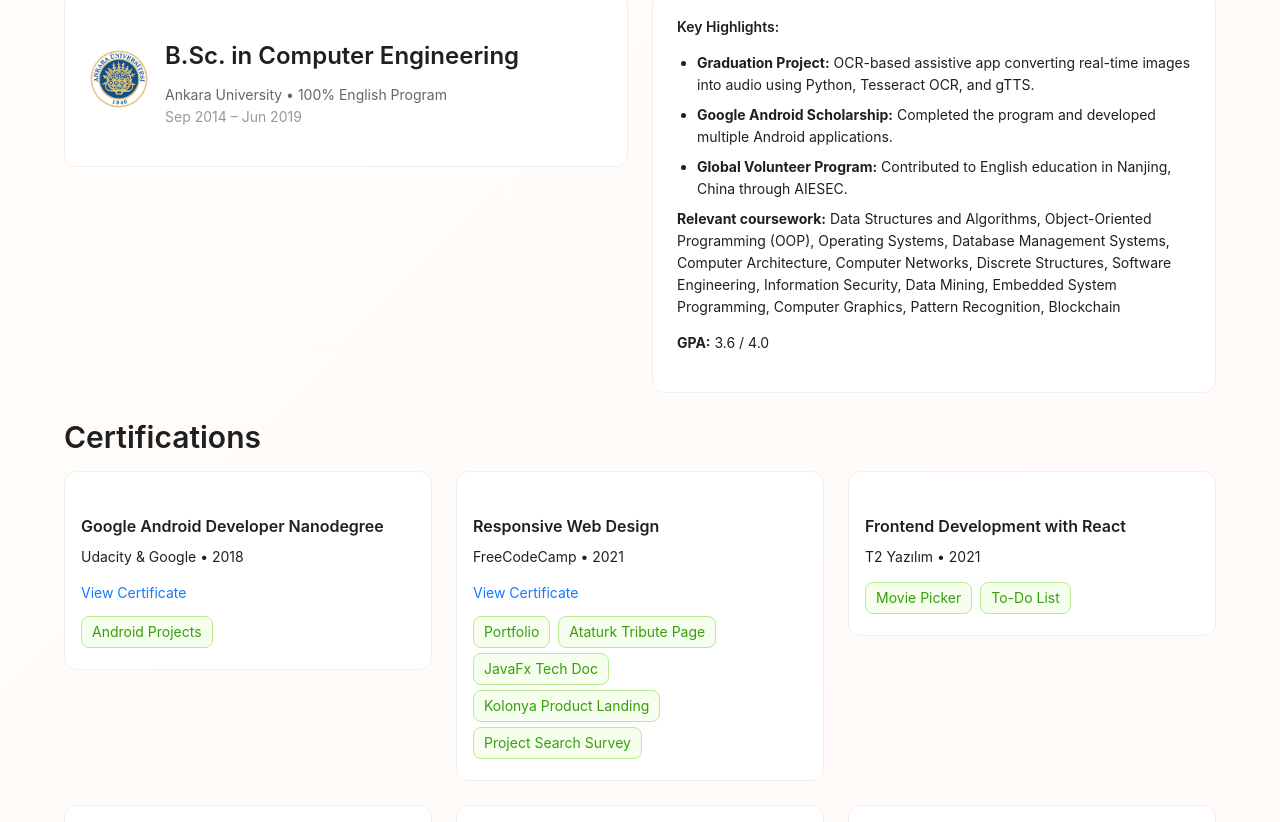
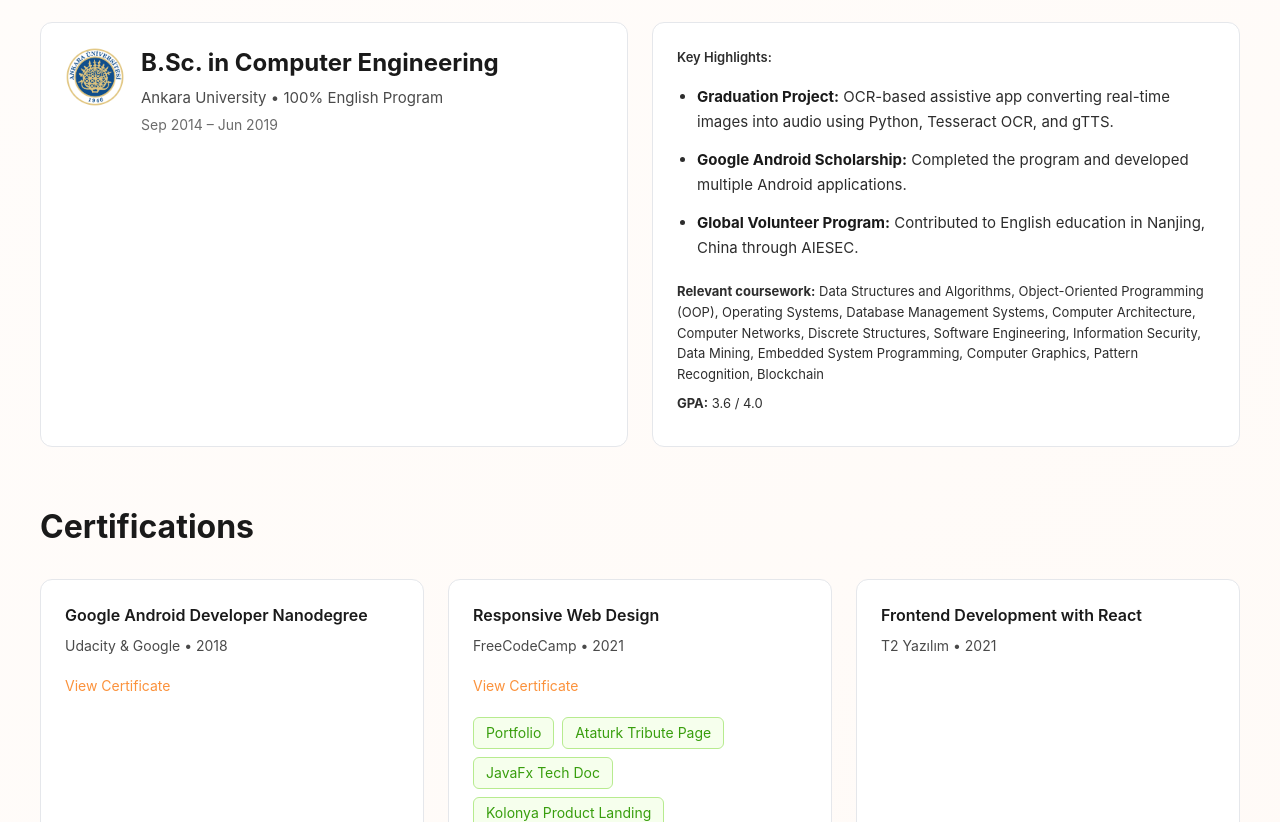
Before and after one commit to aysedemirel/aysedemirel.github.io, a React (Vite) app: page /#/ in a window 1280 px wide. Shown: the part 3718-4540 px from the top of the page. Built offline with nearby package versions, Linux system fonts and the light colour scheme.

Commit message:
Update education card

```diff
--- a/src/components/CertificationPart.tsx
+++ b/src/components/CertificationPart.tsx
@@ -1,4 +1,4 @@
-import { Card, Col, Row, Tag, Typography } from 'antd';
+import { Card, Tag, Typography } from 'antd';
 import { certifications } from '../constants/certifications';
 import { motion } from 'framer-motion';
 
@@ -8,10 +8,10 @@
   return (
     <div className="certificates">
       <Title level={2}>Certifications</Title>
-      <Row gutter={[24, 24]} className="certificates-container">
+      <div className="certificates-grid">
         {certifications.map((cert, index) => (
-          <Col xs={24} sm={12} md={8} key={index}>
           <motion.div
+            key={index}
             initial={{ y: 20, opacity: 0 }}
             whileInView={{ y: 0, opacity: 1 }}
             transition={{
@@ -19,10 +19,12 @@
               delay: index * 0.05,
               ease: 'easeOut'
             }}
-              viewport={{ once: true, margin: '-50px' }}>
+            viewport={{ once: true, margin: '-50px' }}
+            className="certificate-grid-item"
+            style={{ height: '100%' }}>
             <Card hoverable className="certificate-card">
               <Title level={5}>{cert.title}</Title>
-                <Paragraph>
+              <Paragraph className="issuer-year">
                 {cert.issuer} • {cert.year}
               </Paragraph>
               {cert.certificateUrl && (
@@ -43,9 +45,8 @@
               )}
             </Card>
           </motion.div>
-          </Col>
         ))}
-      </Row>
+      </div>
     </div>
   );
 };
--- a/src/components/EducationPart.tsx
+++ b/src/components/EducationPart.tsx
@@ -1,4 +1,4 @@
-import { Card, Col, Row, Typography } from 'antd';
+import { Card, Typography } from 'antd';
 import { educationData } from '../constants/education';
 import { motion } from 'framer-motion';
 
@@ -8,10 +8,10 @@
   return (
     <div className="educations">
       <Title level={2}>Education</Title>
-      <Row gutter={[24, 24]} className="cards-container">
+      <div className="education-grid">
         {educationData.map((edu, index) => (
-          <Col xs={24} md={12} key={index}>
           <motion.div
+            key={index}
             initial={{ y: 20, opacity: 0 }}
             whileInView={{ y: 0, opacity: 1 }}
             transition={{
@@ -19,16 +19,13 @@
               delay: index * 0.08,
               ease: 'easeOut'
             }}
-              viewport={{ once: true, margin: '-50px' }}>
+            viewport={{ once: true, margin: '-50px' }}
+            className="education-grid-item"
+            style={{ height: '100%' }}>
             <Card hoverable className="education-card">
               {edu.type === 'summary' && (
                 <div className="education-header">
-                    <img
-                      src={edu.logo}
-                      alt={`${edu.school} Logo`}
-                      className="logo"
-                      loading="lazy"
-                    />
+                  <img src={edu.logo} alt={`${edu.school} Logo`} className="logo" loading="lazy" />
                   <div>
                     <Title level={3}>{edu.degree}</Title>
                     <Paragraph className="sub">
@@ -60,9 +57,8 @@
               )}
             </Card>
           </motion.div>
-          </Col>
         ))}
-      </Row>
+      </div>
     </div>
   );
 };
--- /dev/null
+++ b/src/styles/components/_certificates.scss
@@ -0,0 +1,112 @@
+@use '../base/base' as *;
+
+.certificates {
+  margin-top: 60px;
+  padding: 0 20px;
+  max-width: 1240px;
+  margin-left: auto;
+  margin-right: auto;
+
+  > h2 {
+    font-size: 32px !important;
+    font-weight: 700 !important;
+    color: #1a1a1a !important;
+    margin-bottom: 32px !important;
+  }
+
+  .certificates-grid {
+    display: grid;
+    grid-template-columns: repeat(3, 1fr);
+    gap: 24px;
+    max-width: 1200px;
+    margin: 0 auto;
+    align-items: stretch;
+    padding: 0;
+
+    @media (max-width: 768px) {
+      grid-template-columns: 1fr;
+    }
+
+    @media (min-width: 769px) and (max-width: 1024px) {
+      grid-template-columns: repeat(2, 1fr);
+    }
+
+    .certificate-grid-item {
+      display: flex;
+      height: 100%;
+      min-height: 100%;
+
+      > div {
+        width: 100%;
+        height: 100%;
+      }
+    }
+  }
+
+  .certificate-card {
+    height: 100%;
+    border-radius: 12px;
+    border: 1px solid #e5e7eb;
+    transition: all 0.3s ease;
+
+    &:hover {
+      transform: translateY(-4px);
+      box-shadow: 0 8px 24px rgba(0, 0, 0, 0.12);
+      border-color: #fb923c;
+    }
+
+    .ant-card-body {
+      height: 100%;
+      display: flex;
+      flex-direction: column;
+      padding: 24px;
+    }
+
+    h5 {
+      margin: 0 0 8px 0 !important;
+      color: #1a1a1a !important;
+      line-height: 1.4 !important;
+    }
+
+    .issuer-year {
+      color: #4a4a4a !important;
+    }
+
+    a:not(.ant-tag a) {
+      color: #fb923c !important;
+      transition: color 0.3s ease;
+      text-decoration: none;
+      display: inline-block;
+      margin: 4px 0 8px 0;
+
+      &:hover {
+        color: #ea580c !important;
+        text-decoration: underline;
+      }
+    }
+
+    .tags {
+      margin-top: auto;
+      padding-top: 12px;
+      display: flex;
+      flex-wrap: wrap;
+      gap: 8px;
+
+      .ant-tag {
+        margin: 0;
+        padding: 4px 12px;
+        border-radius: 6px;
+        font-size: 12px;
+
+        a {
+          color: inherit !important;
+          text-decoration: none;
+
+          &:hover {
+            text-decoration: underline;
+          }
+        }
+      }
+    }
+  }
+}
--- a/src/styles/components/_education.scss
+++ b/src/styles/components/_education.scss
@@ -1,80 +1,165 @@
 @use '../base/base' as *;
 
 #education {
-  @include container;
-  min-height: 95vh;
-  padding: $spacing-lg $spacing-lg;
+  min-height: 100vh;
+  padding: 60px 20px;
   scroll-margin-top: 50px;
 
   .education-title {
     @include section-title;
+    margin-bottom: 40px;
+  }
 }
 
 .educations {
+  margin-top: 40px;
+  padding: 0 20px;
+  max-width: 1240px;
+  margin-left: auto;
+  margin-right: auto;
+
+  > h2 {
+    font-size: 32px !important;
+    font-weight: 700 !important;
+    color: #1a1a1a !important;
+    margin-bottom: 32px !important;
+  }
+
+  .education-grid {
+    display: grid;
+    grid-template-columns: repeat(2, 1fr);
+    gap: 24px;
+    max-width: 1200px;
+    margin: 0 auto;
+    align-items: stretch;
+    padding: 0;
+
+    @media (max-width: 768px) {
+      grid-template-columns: 1fr;
+    }
+
+    .education-grid-item {
+      display: flex;
+      height: 100%;
+      min-height: 100%;
+
+      > div {
+        width: 100%;
+        height: 100%;
+      }
+    }
+  }
+
   .education-card {
-      @include base-card;
     height: 100%;
-      @include card-hover(-4px);
+    border-radius: 12px;
+    border: 1px solid #e5e7eb;
+    transition: all 0.3s ease;
+
+    &:hover {
+      transform: translateY(-4px);
+      box-shadow: 0 8px 24px rgba(0, 0, 0, 0.12);
+      border-color: #fb923c;
+    }
+
+    .ant-card-body {
+      height: 100%;
+      display: flex;
+      flex-direction: column;
+      padding: 24px;
+    }
 
     .education-header {
       display: flex;
-        align-items: center;
-        gap: $spacing-md;
+      gap: 16px;
+      align-items: flex-start;
+      margin-bottom: 16px;
 
       .logo {
         width: 60px;
         height: 60px;
         object-fit: contain;
+        flex-shrink: 0;
+      }
+
+      > div {
+        flex: 1;
+      }
+
+      h3 {
+        margin: 0 0 8px 0 !important;
+        font-size: 24px !important;
+        font-weight: 700 !important;
+        color: #1a1a1a !important;
+        line-height: 1.3 !important;
       }
 
       .sub {
-          color: #666;
-          margin: 0;
+        margin: 0 0 4px 0 !important;
+        color: #4a4a4a !important;
+        font-size: 15px !important;
+        font-weight: 400 !important;
       }
 
       .date {
-          color: #999;
-          font-size: 14px;
+        margin: 0 !important;
+        color: #6b6b6b !important;
+        font-size: 14px !important;
+        font-weight: 400 !important;
       }
     }
 
     .education-body {
+      display: flex;
+      flex-direction: column;
+      flex: 1;
+
+      > p:first-child {
+        font-size: 16px !important;
+        font-weight: 700 !important;
+        color: #1a1a1a !important;
+        margin-bottom: 12px !important;
+      }
+
+      .ant-typography {
+        color: #2d2d2d !important;
+        font-size: 13px !important;
+        line-height: 1.6 !important;
+        margin: 0 0 8px 0 !important;
+
+        &[strong] {
+          font-weight: 700 !important;
+          color: #1a1a1a !important;
+        }
+      }
+
       ul {
-          margin: 0;
-          padding-left: 20px;
+        margin: 8px 0 !important;
+        padding-left: 20px !important;
 
         li {
-            margin-bottom: $spacing-xs;
+          color: #2d2d2d !important;
+          font-size: 15px !important;
+          line-height: 1.7 !important;
+          margin-bottom: 12px !important;
+
+          b {
+            color: #1a1a1a !important;
+            font-weight: 700 !important;
+          }
+        }
+      }
+
+      > p {
+        margin: 8px 0 !important;
+        color: #2d2d2d !important;
+        font-size: 15px !important;
+
+        b {
+          font-weight: 700 !important;
+          color: #1a1a1a !important;
         }
       }
     }
   }
 }
-
-  .certificate-card {
-    @include base-card;
-    padding: $spacing-md;
-    height: 100%;
-    display: flex;
-    flex-direction: column;
-    justify-content: space-between;
-
-    .tags {
-      margin-top: $spacing-sm;
-
-      .ant-tag {
-        padding: 4px 10px;
-        border-radius: $radius-md;
-        margin-bottom: 5px;
-
-        a {
-          @include link-hover;
-
-          &:hover {
-            text-decoration: underline;
-          }
-        }
-      }
-    }
-  }
-}
--- a/src/styles/index.scss
+++ b/src/styles/index.scss
@@ -5,6 +5,7 @@
 @use 'components/experience';
 @use 'components/projects';
 @use 'components/project-card';
+@use 'components/certificates';
 @use 'components/education';
 @use 'components/contact';
 @use 'pages/blog';
```
Lines whose indentation alone changed are shown as unchanged.
